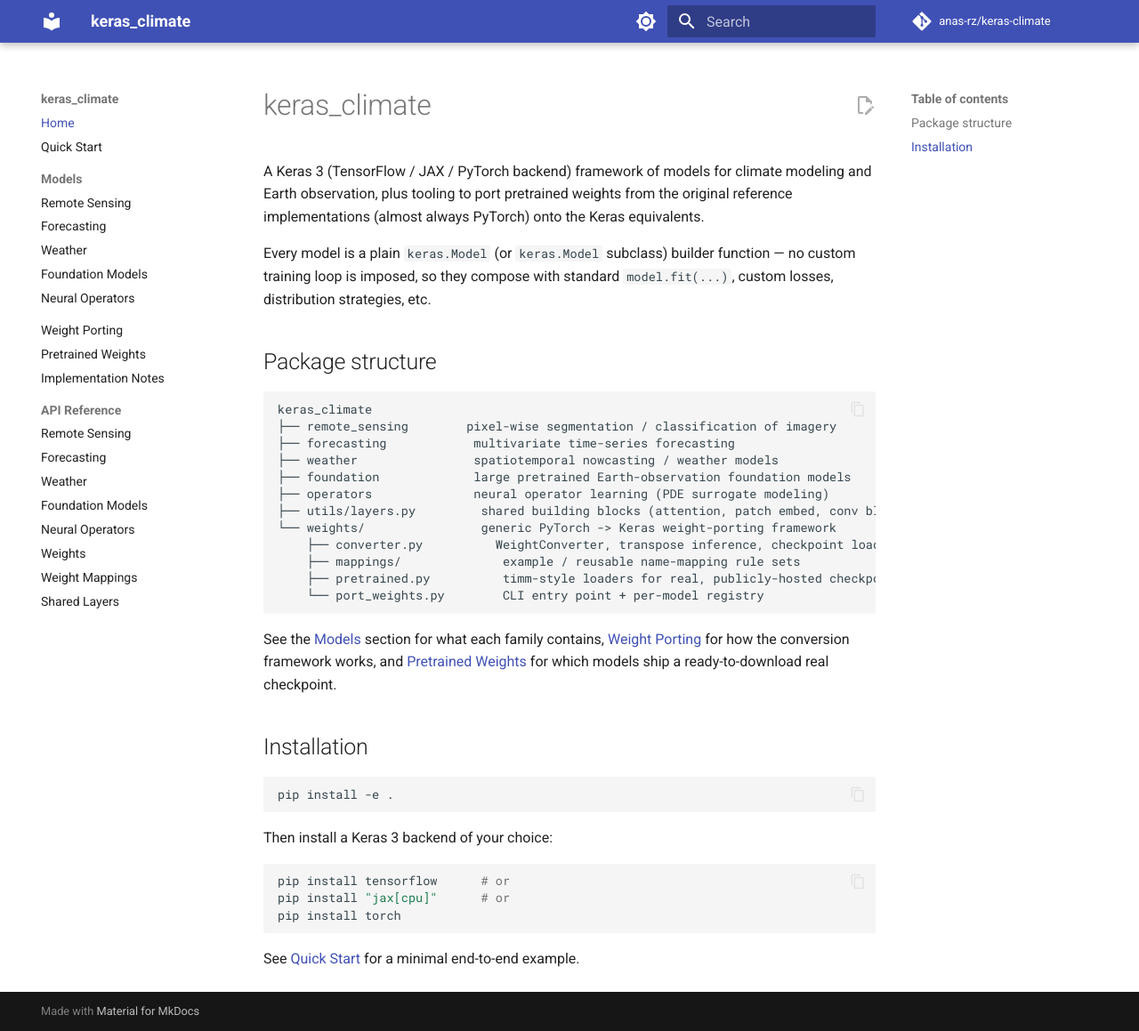
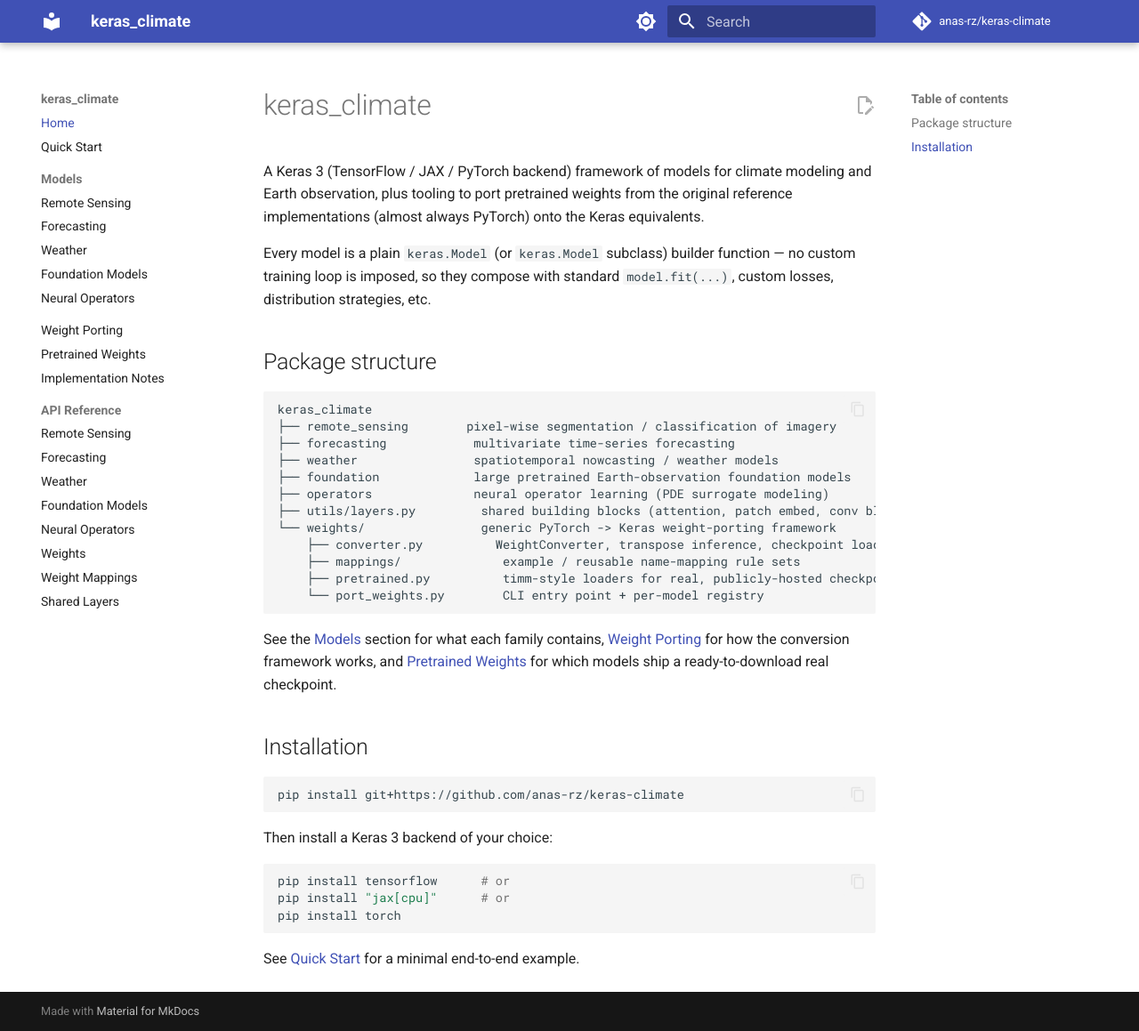
Before and after one commit to anas-rz/keras-climate, an MkDocs documentation site: the page built from docs/index.md, in a window 1280 px wide and 1159 px high. Shown: the whole window at 89% size. Built offline with MkDocs 1.6.1 and Material for MkDocs 9.7.7, drawn with Linux system fonts in a browser that asks for light colours; comment, search, counter and statistics services are not loaded.

Commit message:
pip install usage

````diff
--- a/docs/index.md
+++ b/docs/index.md
@@ -34,7 +34,7 @@
 ## Installation
 
 ```bash
-pip install -e .
+pip install git+https://github.com/anas-rz/keras-climate
 ```
 
 Then install a Keras 3 backend of your choice:
````
